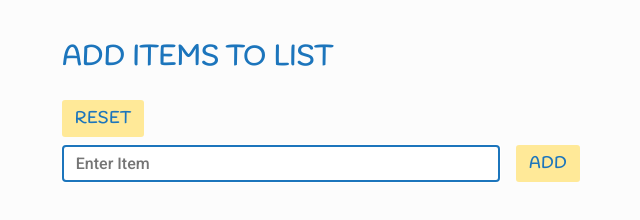
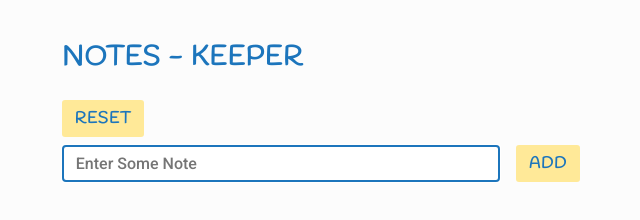
Before and after one commit to MSarmadQadeer/notes-keeper, a plain HTML site: page index.html in a window 1280 px wide. Shown: the whole page, without its empty margins (319-959 px from the left). Drawn offline with Linux system fonts and the light colour scheme.

Commit message:
update text in HTML

```diff
--- a/index.html
+++ b/index.html
@@ -28,10 +28,10 @@
 
 <body>
     <main>
-        <h1>Add Items To List</h1>
+        <h1>Notes - Keeper</h1>
         <button id="reset">Reset</button>
         <article>
-            <input type="text" placeholder="Enter Item">
+            <input type="text" placeholder="Enter Some Note">
             <button id="add">Add</button>
         </article>
         <ul></ul>
```
